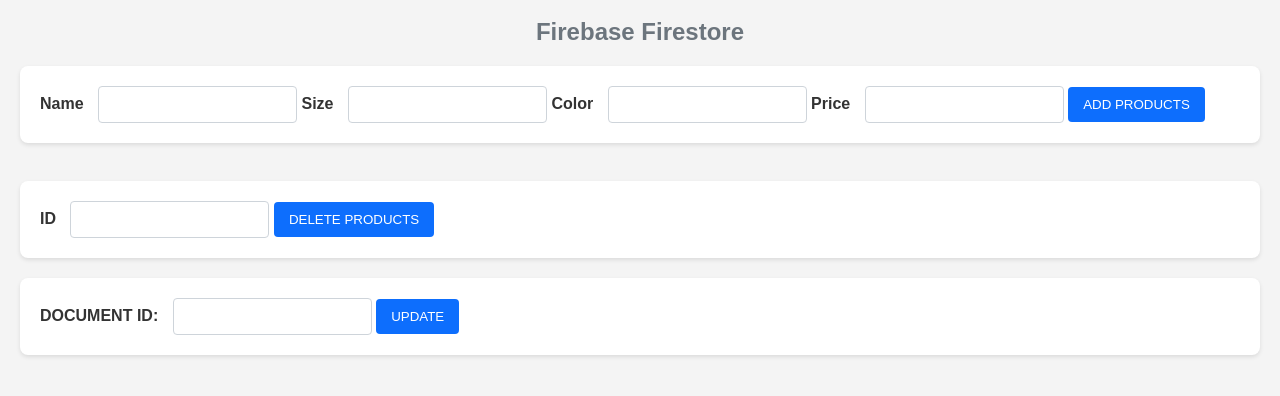
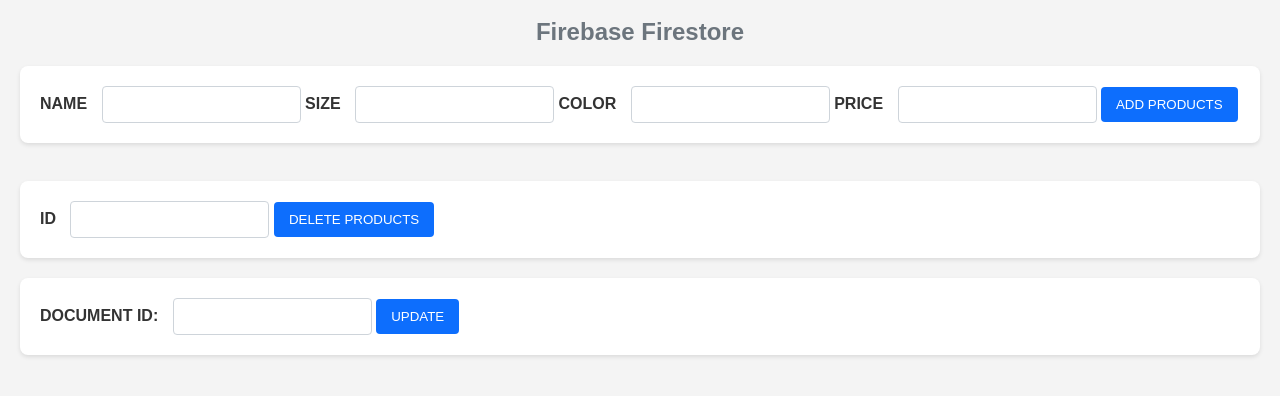
Before and after one commit to BhathiyaPrasad/Configure-Firebase, a website built with webpack: page dist/index.html in a window 1280 px wide. Shown: the part 60-456 px from the top of the page. Built offline with nearby package versions, Linux system fonts and the light colour scheme; some packages are replaced by stand-ins of ours; no server answers; the database is empty.

Commit message:
update styles of frontend

```diff
--- a/dist/index.html
+++ b/dist/index.html
@@ -97,13 +97,13 @@
   <h2>Firebase Firestore</h2>
 
   <form class="add">
-    <label for="title">Name</label>
+    <label for="title">NAME</label>
     <input type="text" name="name" required>
-    <label for="author">Size</label>
+    <label for="author">SIZE</label>
     <input type="text" name="size" required>
-    <label for="author">Color</label>
+    <label for="author">COLOR</label>
     <input type="text" name="color" required>
-    <label for="author">Price</label>
+    <label for="author">PRICE</label>
     <input type="number" name="price" required>
 
      <button>ADD PRODUCTS</button>
```
